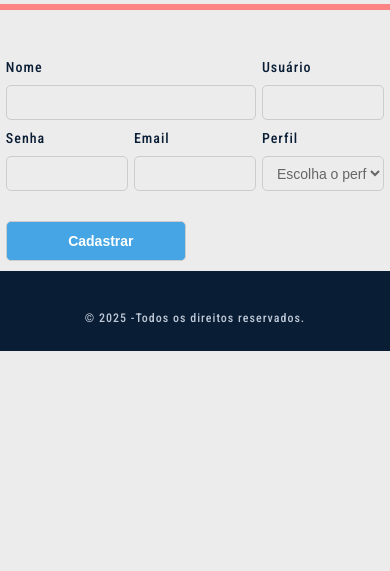
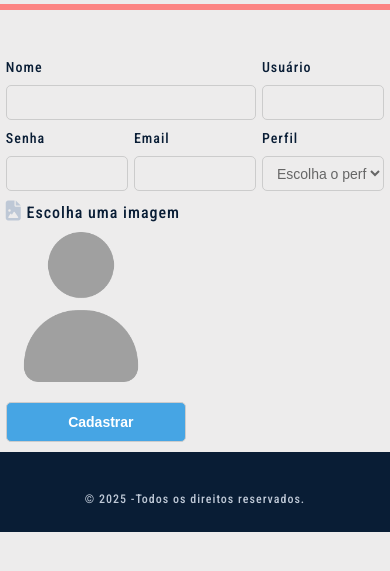
Before and after one commit to alexclemente1985/Treinos_PHP, a PHP site: template projetoImob/src/views/painel/usuario/index.php in a window 390 px wide. Shown: the part 153-724 px from the top of the page. Run offline with PHP 8.4, Linux system fonts and the light colour scheme; the template is opened without the code that fills it: most values are stand-ins (such as "Sample title", 1, 10 or a date in 2020).

Commit message:
Projeto Imobiliária - Criação de cadastro de usuário (layout tela)

```diff
--- a/projetoImob/src/views/painel/usuario/index.php
+++ b/projetoImob/src/views/painel/usuario/index.php
@@ -56,8 +56,21 @@
             <select name="perfil" id="perfil">
                 <option value="">Escolha o perfil...</option>
                 <option value="1" <?php if(isset($id) && $id != '' && $usuarios[0]->PERFIL == '1'):?> selected="selected"<?php endif;?>>ADMINISTRADOR</option>
-                <option value="0" <?php if(isset($id) && $id != '' && $usuarios[0]->PERFIL == '0'):?> selected="selected"<?php endif;?>>USUÁRIO</option>
+                <option value="2" <?php if(isset($id) && $id != '' && $usuarios[0]->PERFIL == '2'):?> selected="selected"<?php endif;?>>USUÁRIO</option>
             </select>
+        </div>
+        <div class="box-6">
+            <?php
+                $imagem = isset($id) && $id != '' ? $usuarios[0]->IMAGEM :  'user-padrao.png';
+                $dirImagem = 'lib/img/users-images/'.$imagem;
+                $imagemAlt = $imagem === 'user-padrao.png'?'Escolha uma imagem':'Imagem do usuário';
+            ?>
+            <label for="" class="fonte16 fnc-preto-azulado">
+                <i class="fa-solid fa-file-image fonte20 fnc-cinza"></i>
+                <?= $imagemAlt;?>
+            </label>
+            <input type="file" name="imagem" id="" value="<?= $imagem;?>">
+            <img src="<?= $dirImagem;?>" alt="<?= $imagemAlt;?>" class="logo-150">
         </div>
         <div class="box-12 mg-t-2">
             <input type="submit" value="Cadastrar" class="btn bg-azul fnc-branco">
```
